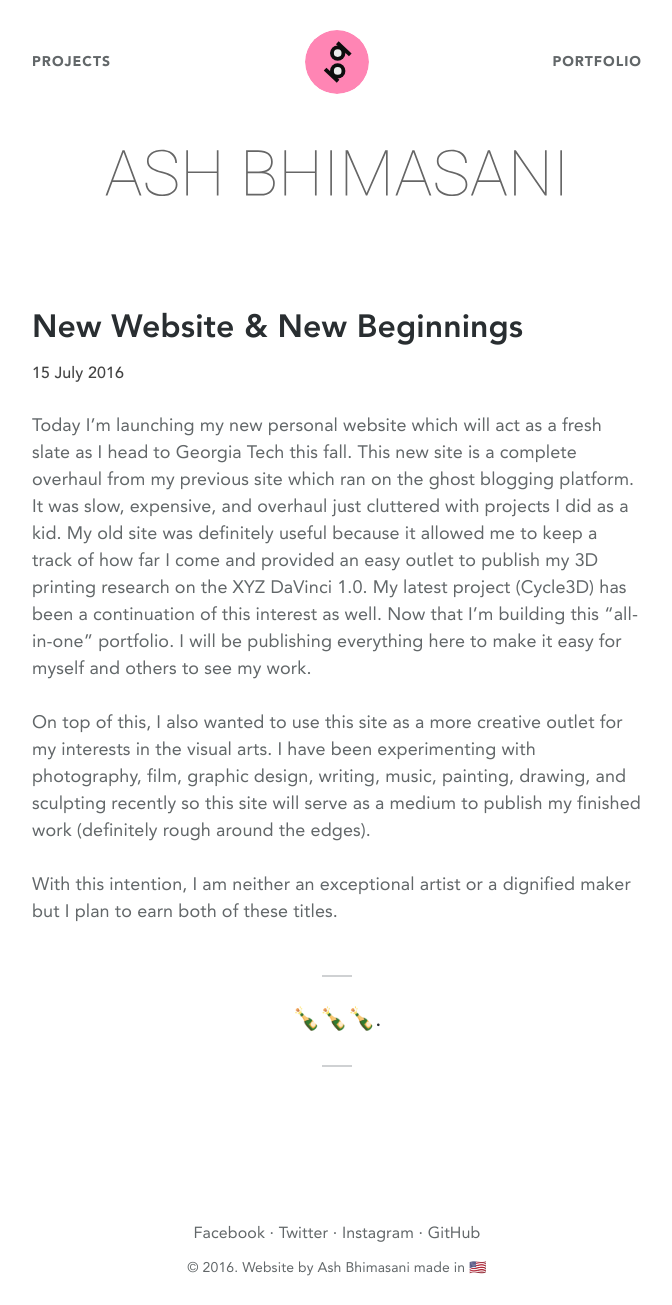
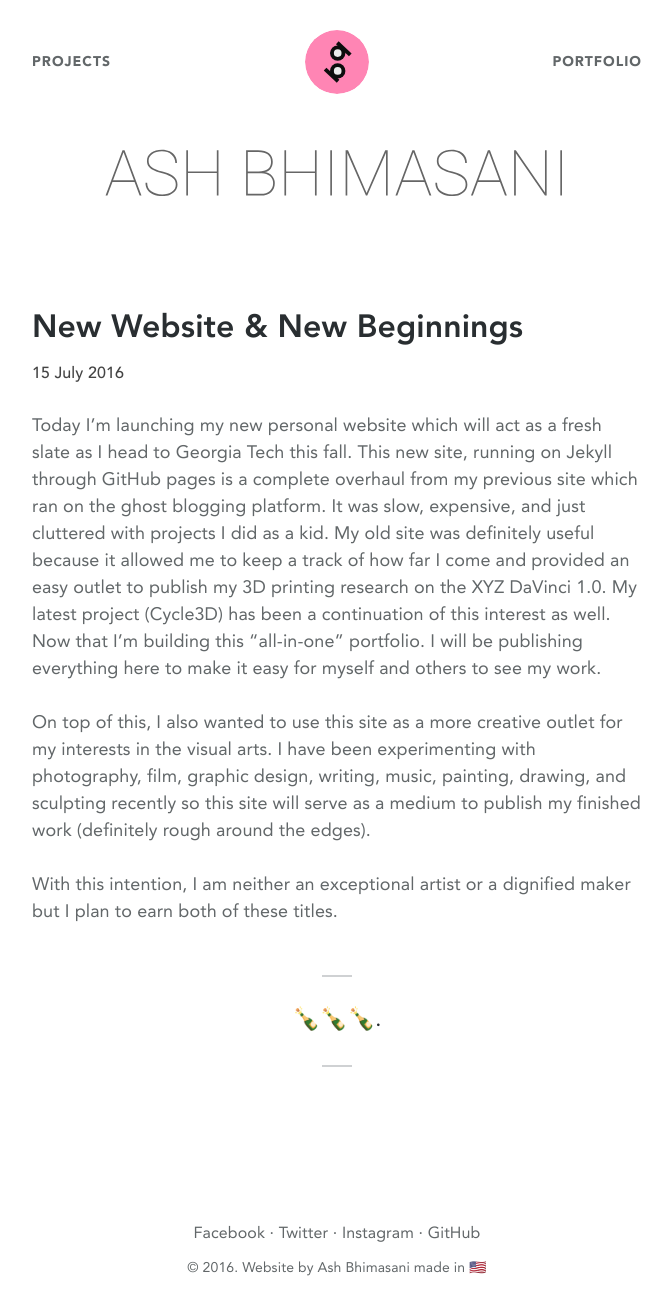
Before and after one commit to 16abhimasani/16abhimasani.github.io, a Jekyll site: the page built from _posts/2016-07-15-new-website-and-new-beginnings.md, in a window 1280 px wide. Shown: the whole page, without its empty margins (303-975 px from the left). Built offline with Jekyll 4.4.1, drawn with Linux system fonts in a browser that asks for light colours.

Commit message:
Fixing errors

```diff
--- a/_posts/2016-07-15-new-website-and-new-beginnings.md
+++ b/_posts/2016-07-15-new-website-and-new-beginnings.md
@@ -6,7 +6,7 @@ author: ashbhimasani
 categories: []
 ---
 
-Today I'm launching my new personal website which will act as a fresh slate as I head to Georgia Tech this fall. This new site is a complete overhaul from my previous site which ran on the ghost blogging platform. It was slow, expensive, and overhaul just cluttered with projects I did as a kid. My old site was definitely useful because it allowed me to keep a track of how far I come and provided an easy outlet to publish my 3D printing research on the XYZ DaVinci 1.0. My latest project (Cycle3D) has been a continuation of this interest as well. Now that I'm building this "all-in-one" portfolio. I will be publishing everything here to make it easy for myself and others to see my work.
+Today I'm launching my new personal website which will act as a fresh slate as I head to Georgia Tech this fall. This new site, running on Jekyll through GitHub pages is a complete overhaul from my previous site which ran on the ghost blogging platform. It was slow, expensive, and just cluttered with projects I did as a kid. My old site was definitely useful because it allowed me to keep a track of how far I come and provided an easy outlet to publish my 3D printing research on the XYZ DaVinci 1.0. My latest project (Cycle3D) has been a continuation of this interest as well. Now that I'm building this "all-in-one" portfolio. I will be publishing everything here to make it easy for myself and others to see my work.
 
 On top of this, I also wanted to use this site as a more creative outlet for my interests in the visual arts. I have been experimenting with photography, film, graphic design, writing, music, painting, drawing, and sculpting recently so this site will serve as a medium to publish my finished work (definitely rough around the edges).
 
```
